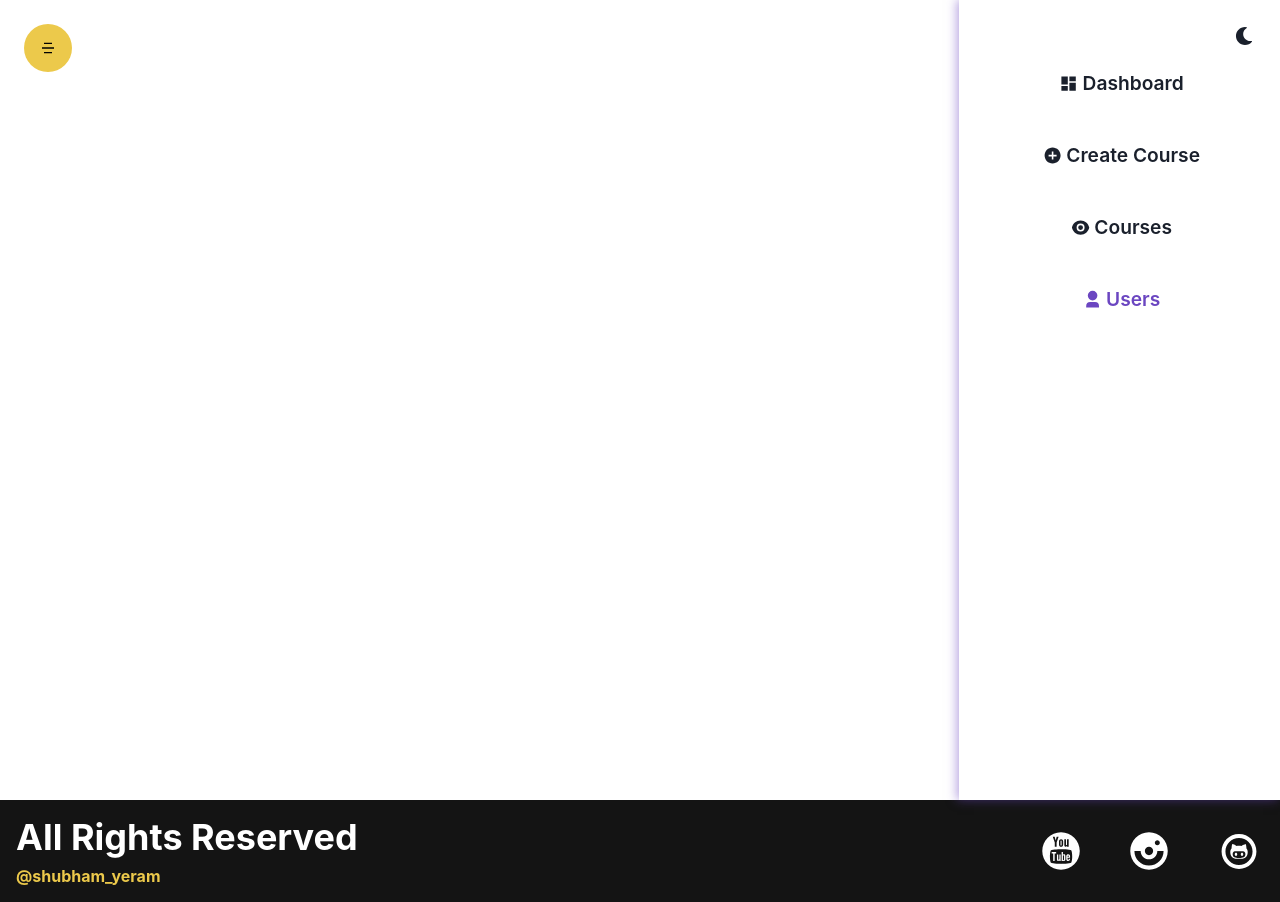
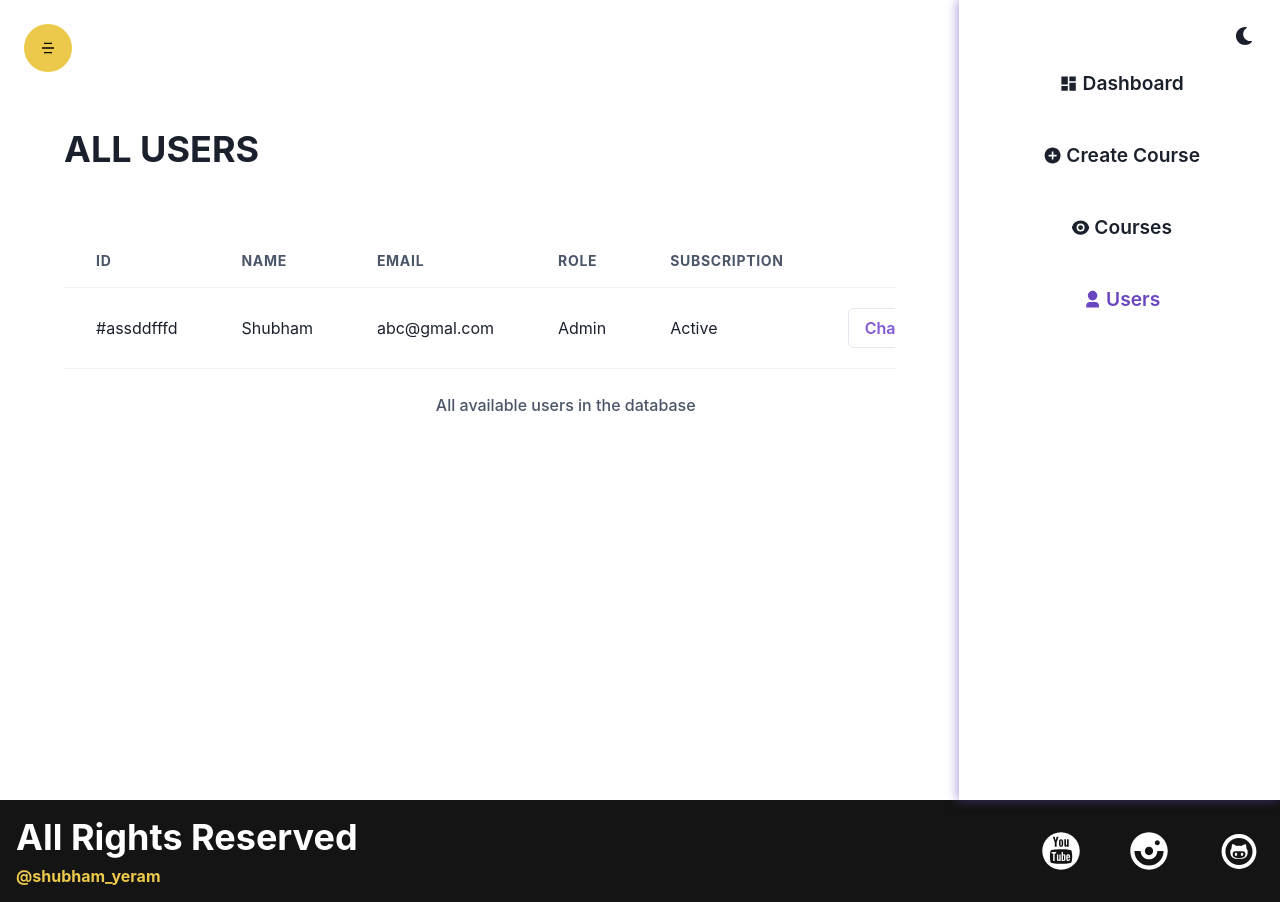
Before and after one commit to 0x1Shub/course-provider, a React (Create React App) app in the folder client/: page /admin/users in a window 1280 px wide. Built offline with nearby package versions, Linux system fonts and the light colour scheme.

Commit message:
Updated: Created User dashboard page

```diff
--- a/client/src/components/Admin/Users/Users.jsx
+++ b/client/src/components/Admin/Users/Users.jsx
@@ -1,12 +1,58 @@
-import { Box, Grid, Text } from '@chakra-ui/react'
+import { Box, Button, Grid, HStack, Heading, Table, TableCaption, TableContainer, Tbody, Td, Text, Th, Thead, Tr } from '@chakra-ui/react'
 import React from 'react'
 import Sidebar from '../Sidebar'
+import { RiDeleteBin7Fill } from 'react-icons/ri'
 
 const Users = () => {
+
+    const users = [{
+        _id : "assddfffd",
+        name: "Shubham",
+        role : "Admin",
+        subscription : {
+            status : "active"
+        },
+        email : "abc@gmal.com",
+    }];
+
+    const updateHandler=(userId)=>{
+        console.log(userId);
+    };
+    const deleteButtonHandler=(userId)=>{
+        console.log(userId);
+    };
+
+
+
     return (
         <Grid minH={"100vh"} templateColumns={["1fr", '5fr 1fr']}>
-            <Box>
+            <Box p={['0', '16']} overflowX={"auto"}>
+                <Heading textTransform={'uppercase'} children={"All Users"} my={'16'} textAlign={['center', 'left']} />
+                <TableContainer w={['100vw', 'full']}>
+                    <Table variant={"simple"} size={"lg"}>
+                        <TableCaption >All available users in the database</TableCaption>
+                        <Thead>
+                            <Tr>
+                                <Th>Id</Th>
+                                <Th>Name</Th>
+                                <Th>Email</Th>
+                                <Th>Role</Th>
+                                <Th>Subscription</Th>
+                                <Th isNumeric>Action</Th>
+                            </Tr>
+                        </Thead>
 
+                        <Tbody>
+                            {
+                                users.map(item=>(
+                                    <Row updateHandler={updateHandler} deleteButtonHandler={deleteButtonHandler} key={item._id} item={item} />
+                                ))
+                            }
+                        </Tbody>
+
+
+                    </Table>
+                </TableContainer>
             </Box>
 
             <Sidebar />
@@ -16,3 +62,24 @@
 }
 
 export default Users
+
+function Row({ item, updateHandler, deleteButtonHandler }){
+    return(
+        <Tr>
+            <Td>#{item._id}</Td>
+            <Td>{item.name}</Td>
+            <Td>{item.email}</Td>
+            <Td>{item.role}</Td>
+            <Td>{item.subscription.status === "active" ? 'Active':'Not Active'}</Td>
+
+            <Td isNumeric>
+                <HStack justifyContent={'flex-end'}>
+                    <Button onClick={()=>updateHandler(item._id)} variant={"outline"} color={'purple.500'}>Change Role</Button>
+                    <Button onClick={()=>deleteButtonHandler(item._id)} color={'purple.600'}>
+                        <RiDeleteBin7Fill />
+                    </Button>
+                </HStack>
+            </Td>
+        </Tr>
+    )
+}
```
